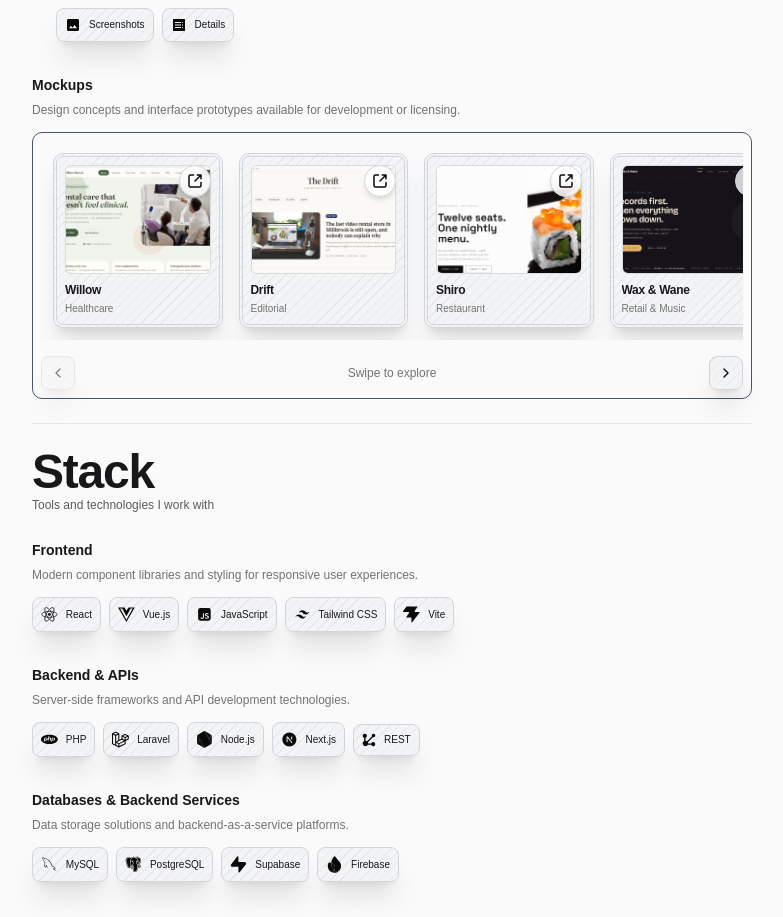
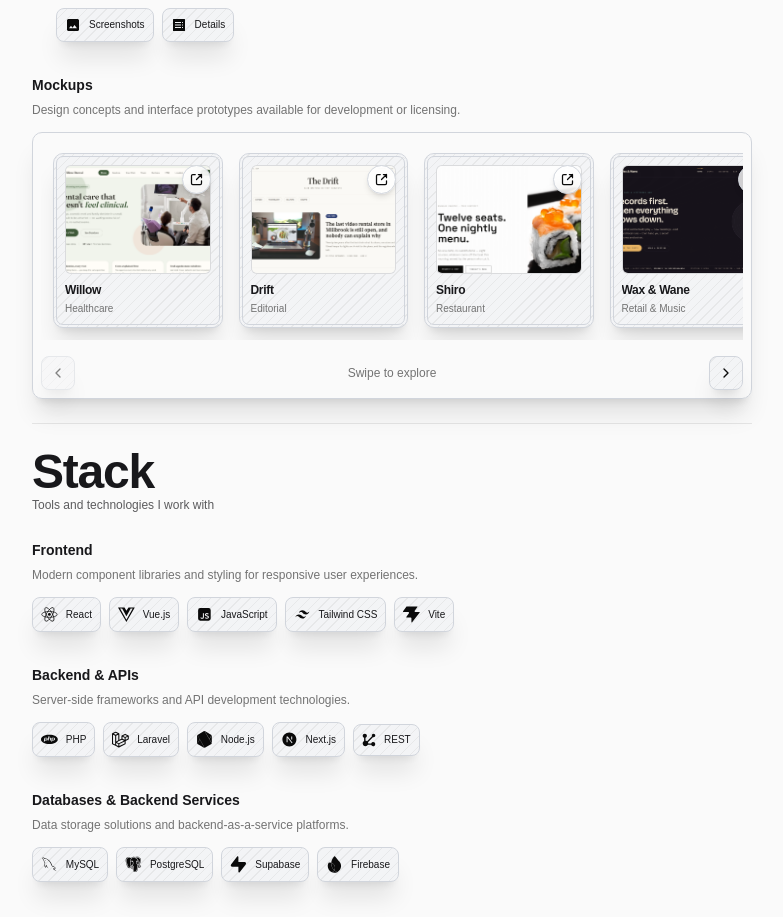
Before and after one commit to Jingjing-20/portfolio, a React (Vite) app: page / in a window 1280 px wide. Shown: the part 1080-1997 px from the top of the page, without its empty margins (248-1031 px from the left). Built offline with nearby package versions, Linux system fonts and the light colour scheme.

Commit message:
detailing 7

```diff
--- a/src/components/Certificates.jsx
+++ b/src/components/Certificates.jsx
@@ -85,7 +85,7 @@ export default function Certificates() {
                       onClick={() => setActiveCert(cert)}
                       aria-label={`Open ${cert.title} certificate`}
                     >
-                      <OpenIcon size={18} />
+                      <OpenIcon size={15} />
                     </button>
 
                     {/* Top: Organization with icon logo beside it */}
--- a/src/components/Projects.jsx
+++ b/src/components/Projects.jsx
@@ -143,7 +143,7 @@ export default function Projects() {
             <div className="space-y-6 md:space-y-7">
               {category === 'Mockups' ? (
                 // Carousel Mockup Layout
-                <div className="border border-gray-600 dark:border-gray-400 p-2 rounded-lg relative">
+                <div className="border border-gray-300 dark:border-white/20 shadow-xl p-2 rounded-lg relative">
                   <div className="p-3 overflow-hidden" ref={emblaRef}>
                     <div className="flex touch-pan-y touch-pinch-zoom gap-3 sm:gap-4">
                       {items.map((mockup) => (
@@ -164,7 +164,7 @@ export default function Projects() {
                             onClick={() => setMockupProject(mockup)}
                             aria-label={`Open ${mockup.name} mockup`}
                           >
-                            <OpenIcon size={18} />
+                            <OpenIcon size={15} />
                           </button>
 
                           {/* Polaroid Photo Frame */}
```
